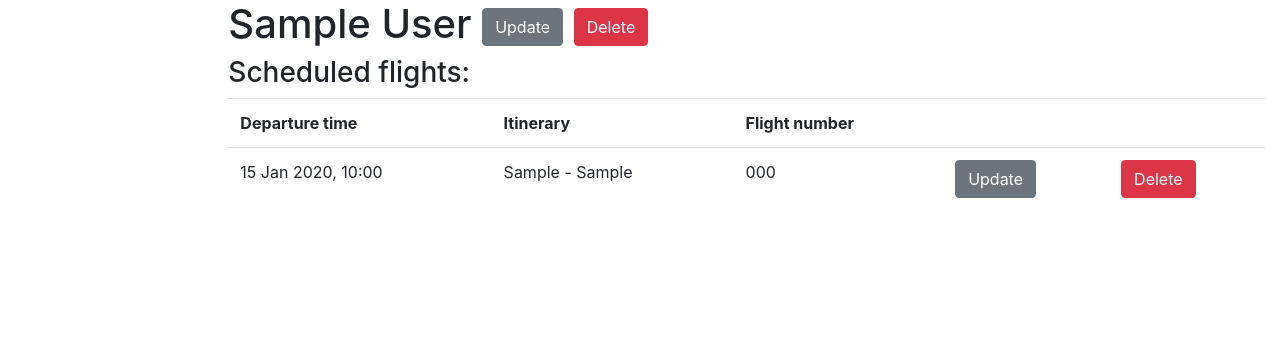
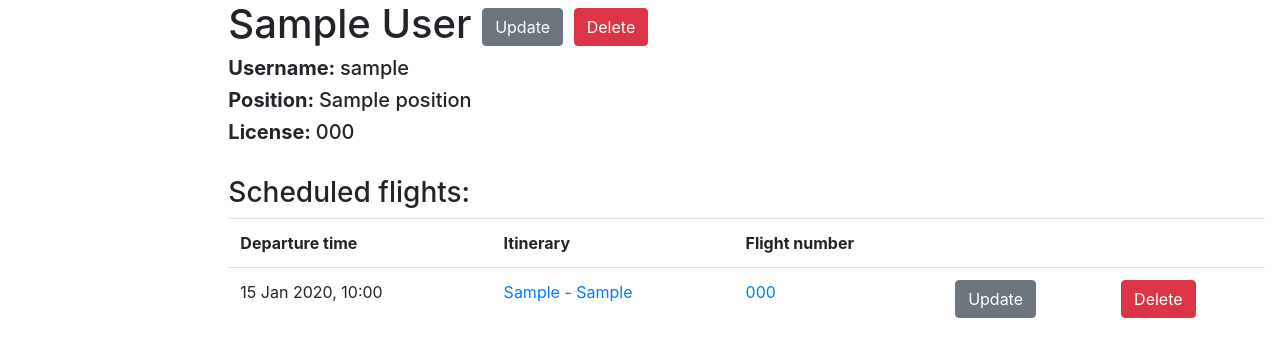
Before and after one commit to viktory-koroliova/flight_manager_mate, a Django app: page /crew/1/ in a window 1280 px wide. Shown: the top 357 px of the page. Run offline with Django 4.2, Linux system fonts and the light colour scheme; a user stored in the database is signed in; tables that the repository leaves empty hold one stand-in row (values such as "Sample post").

Commit message:
Impoved template crew_detail

```diff
--- a/templates/flight/crew_detail.html
+++ b/templates/flight/crew_detail.html
@@ -9,8 +9,12 @@
     <a href="{% url 'flight:crew-delete' pk=crewmember.id %}" class="btn btn-danger link-to-page">
       Delete
     </a>
+  </h1>
+  <h5><b>Username: </b> {{ crewmember.username }}</h5>
+  <h5><b>Position: </b>{{ crewmember.position }}</h5>
+  <h5><b>License: </b>{{ crewmember.license_number }}</h5>
+  <br>
 
-  </h1>
   {% if crewmember.flights.all %}
     <h3>Scheduled flights:</h3>
 
@@ -19,20 +23,22 @@
         <th>Departure time</th>
         <th>Itinerary</th>
         <th>Flight number</th>
-        <th></th>
-        <th></th>
+        <th>{# Update #}</th>
+        <th>{# Delete #}</th>
       </tr>
 
       {% for flight in crewmember.flights.all %}
         <tr>
           <td>{{ flight.departure|date:'d M Y, H:i' }}</td>
-          <td>{{ flight.route }}</td>
-          <td>{{ flight.number }}</td>
+          <td><a href="{% url 'flight:route-detail' pk=flight.route.id%}">{{ flight.route }}</a></td>
+          <td><a href="{% url 'flight:flight-detail' pk=flight.id%}">{{ flight.number }}</a></td>
           <td><a class="btn btn-secondary" href="{% url 'flight:flight-update' pk=flight.id%}">Update</a></td>
           <td><a class="btn btn-danger" href="{% url 'flight:flight-delete' pk=flight.id%}">Delete</a></td>
         </tr>
       {% endfor %}
     </table>
+    {% else %}
+    <p>No scheduled flight yet. </p>
   {% endif %}
 
 {% endblock %}
```
